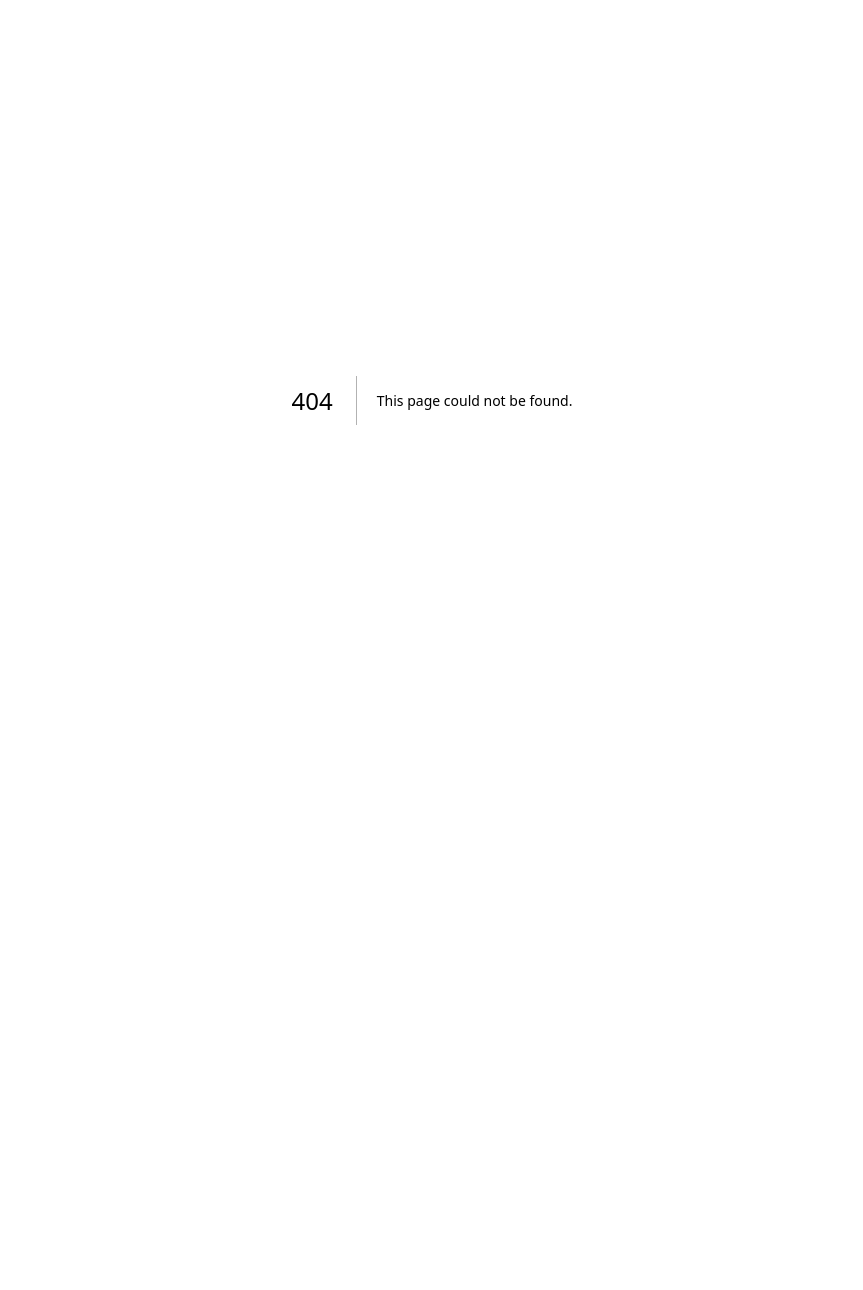
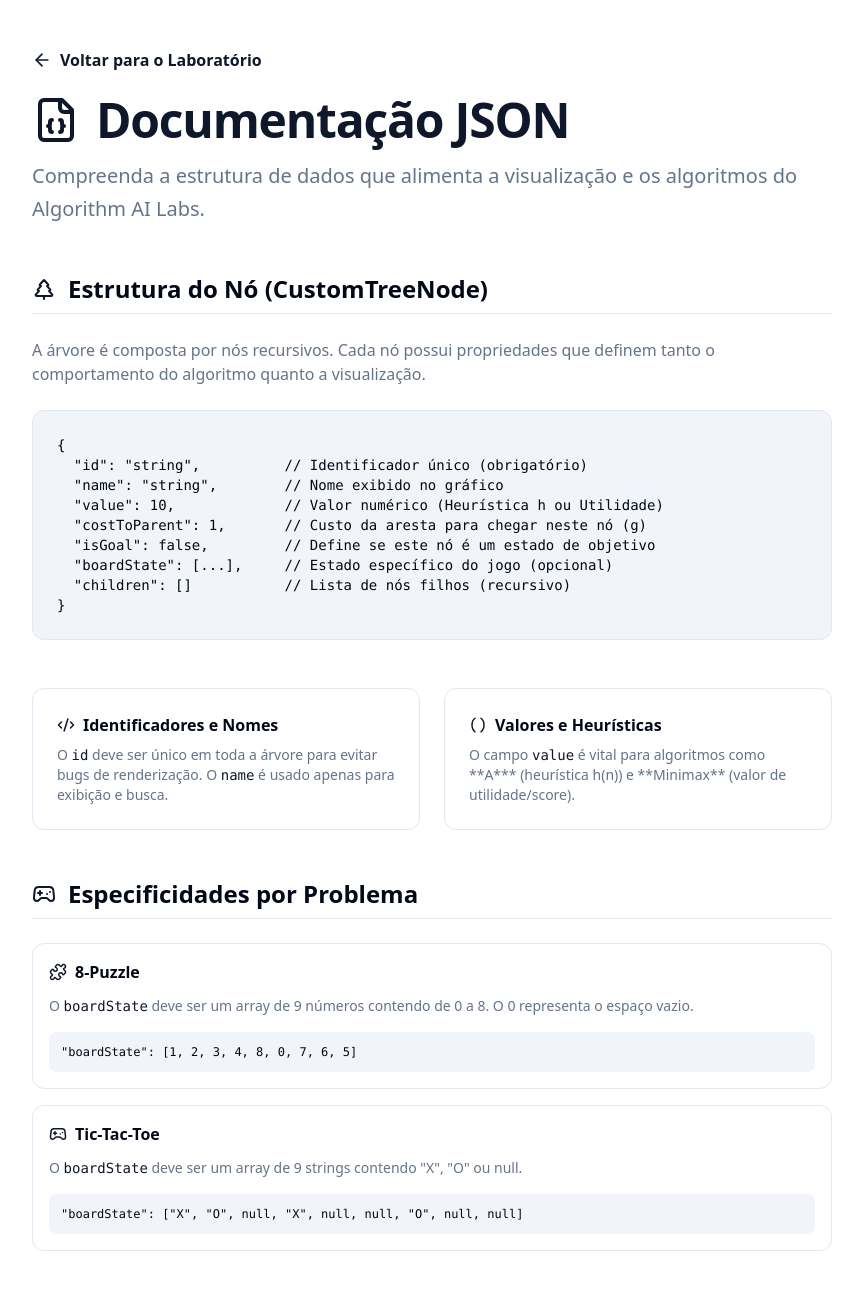
Before and after one commit to Engenharia-Informatica-Lei-UALG/AI_algorithm_viewer, a Next.js app: page /docs/json in a window 1280 px wide. Before the commit this address had no page. Shown: the top 1290 px of the page, without its empty margins (208-1071 px from the left). Before the commit the page ends 800 px from the top, so only its background shows below. Built offline with nearby package versions, Linux system fonts and the light colour scheme.

Commit message:
add page with doc

```diff
--- /dev/null
+++ b/src/app/docs/json/page.tsx
@@ -0,0 +1,126 @@
+"use client"
+
+import Link from "next/link"
+import { ArrowLeft, Code2, FileJson, Parentheses, TreePine, Gamepad2, Puzzle } from "lucide-react"
+
+export default function JsonDocsPage() {
+    return (
+        <div className="min-h-screen bg-background p-6 md:p-12 font-sans max-w-4xl mx-auto">
+            <header className="mb-12">
+                <Link
+                    href="/"
+                    className="flex items-center gap-2 text-primary hover:text-primary/80 transition-colors mb-6 font-bold"
+                >
+                    <ArrowLeft size={20} />
+                    Voltar para o Laboratório
+                </Link>
+                <h1 className="text-4xl md:text-5xl font-black tracking-tight text-primary mb-4 flex items-center gap-4">
+                    <FileJson size={48} />
+                    Documentação JSON
+                </h1>
+                <p className="text-xl text-muted-foreground leading-relaxed">
+                    Compreenda a estrutura de dados que alimenta a visualização e os algoritmos do Algorithm AI Labs.
+                </p>
+            </header>
+
+            <main className="space-y-12">
+                {/* Core Node Structure */}
+                <section className="space-y-6">
+                    <div className="flex items-center gap-3 border-b pb-2">
+                        <TreePine className="text-primary" />
+                        <h2 className="text-2xl font-bold">Estrutura do Nó (CustomTreeNode)</h2>
+                    </div>
+                    <p className="text-muted-foreground">
+                        A árvore é composta por nós recursivos. Cada nó possui propriedades que definem tanto o comportamento do algoritmo quanto a visualização.
+                    </p>
+
+                    <div className="bg-muted p-6 rounded-xl font-mono text-sm overflow-x-auto border">
+                        <pre>{`{
+  "id": "string",          // Identificador único (obrigatório)
+  "name": "string",        // Nome exibido no gráfico
+  "value": 10,             // Valor numérico (Heurística h ou Utilidade)
+  "costToParent": 1,       // Custo da aresta para chegar neste nó (g)
+  "isGoal": false,         // Define se este nó é um estado de objetivo
+  "boardState": [...],     // Estado específico do jogo (opcional)
+  "children": []           // Lista de nós filhos (recursivo)
+}`}</pre>
+                    </div>
+                </section>
+
+                {/* Property Details */}
+                <section className="grid grid-cols-1 md:grid-cols-2 gap-6">
+                    <div className="p-6 rounded-xl border bg-card/50">
+                        <h3 className="font-bold mb-2 flex items-center gap-2">
+                            <Code2 size={18} className="text-primary" />
+                            Identificadores e Nomes
+                        </h3>
+                        <p className="text-sm text-muted-foreground">
+                            O <code className="text-primary">id</code> deve ser único em toda a árvore para evitar bugs de renderização.
+                            O <code className="text-primary">name</code> é usado apenas para exibição e busca.
+                        </p>
+                    </div>
+                    <div className="p-6 rounded-xl border bg-card/50">
+                        <h3 className="font-bold mb-2 flex items-center gap-2">
+                            <Parentheses size={18} className="text-primary" />
+                            Valores e Heurísticas
+                        </h3>
+                        <p className="text-sm text-muted-foreground">
+                            O campo <code className="text-primary">value</code> é vital para algoritmos como **A*** (heurística h(n))
+                            e **Minimax** (valor de utilidade/score).
+                        </p>
+                    </div>
+                </section>
+
+                {/* Problem Specifics */}
+                <section className="space-y-6">
+                    <div className="flex items-center gap-3 border-b pb-2">
+                        <Gamepad2 className="text-primary" />
+                        <h2 className="text-2xl font-bold">Especificidades por Problema</h2>
+                    </div>
+
+                    <div className="grid grid-cols-1 gap-4">
+                        <div className="p-4 rounded-xl border bg-card">
+                            <div className="flex items-center gap-2 mb-3">
+                                <Puzzle size={18} className="text-primary" />
+                                <h4 className="font-bold">8-Puzzle</h4>
+                            </div>
+                            <p className="text-sm text-muted-foreground mb-4">
+                                O <code className="text-primary">boardState</code> deve ser um array de 9 números contendo de 0 a 8. O 0 representa o espaço vazio.
+                            </p>
+                            <div className="bg-muted p-3 rounded-lg font-mono text-xs">
+                                "boardState": [1, 2, 3, 4, 8, 0, 7, 6, 5]
+                            </div>
+                        </div>
+
+                        <div className="p-4 rounded-xl border bg-card">
+                            <div className="flex items-center gap-2 mb-3">
+                                <Gamepad2 size={18} className="text-primary" />
+                                <h4 className="font-bold">Tic-Tac-Toe</h4>
+                            </div>
+                            <p className="text-sm text-muted-foreground mb-4">
+                                O <code className="text-primary">boardState</code> deve ser um array de 9 strings contendo "X", "O" ou null.
+                            </p>
+                            <div className="bg-muted p-3 rounded-lg font-mono text-xs">
+                                "boardState": ["X", "O", null, "X", null, null, "O", null, null]
+                            </div>
+                        </div>
+                    </div>
+                </section>
+
+                {/* Export/Import Tips */}
+                <section className="p-8 rounded-2xl bg-primary/5 border-2 border-primary/20">
+                    <h2 className="text-xl font-bold mb-4">Dica de Produtividade</h2>
+                    <p className="text-muted-foreground text-sm leading-relaxed">
+                        Você pode copiar o JSON diretamente da aba <strong>JSON</strong> no editor do projeto, modificá-lo e colá-lo
+                        novamente para criar estruturas complexas rapidamente. A validação é feita automaticamente
+                        ao carregar o JSON.
+                    </p>
+                </section>
+            </main>
+
+            <footer className="mt-20 pt-8 border-t text-center text-muted-foreground text-sm pb-12">
+                © 2026 Algorithm AI Labs — Desenvolvido com foco em educação e IA.
+            </footer>
+        </div>
+    )
+}
--- a/src/app/page.tsx
+++ b/src/app/page.tsx
@@ -6,7 +6,8 @@ import { useState, useEffect, useMemo } from "react"
 import { useSimulation } from "@/hooks/useSimulation"
 import { VisualizationPanel } from "@/components/layout/VisualizationPanel"
 import { EditorPanel } from "@/components/layout/EditorPanel"
-import { Instagram, Github } from "lucide-react"
+import { Instagram, Github, BookOpen } from "lucide-react"
+import Link from 'next/link'
 
 export default function Home() {
   const { t, i18n } = useTranslation();
@@ -75,6 +76,13 @@ export default function Home() {
             <Instagram size={16} />
             Instagram
           </a>
+          <Link
+            href="/docs/json"
+            className="hover:text-foreground transition-colors flex items-center gap-1.5 text-xs font-bold border-l pl-4"
+          >
+            <BookOpen size={16} />
+            Documentação JSON
+          </Link>
         </div>
       </footer>
     </div>
```
